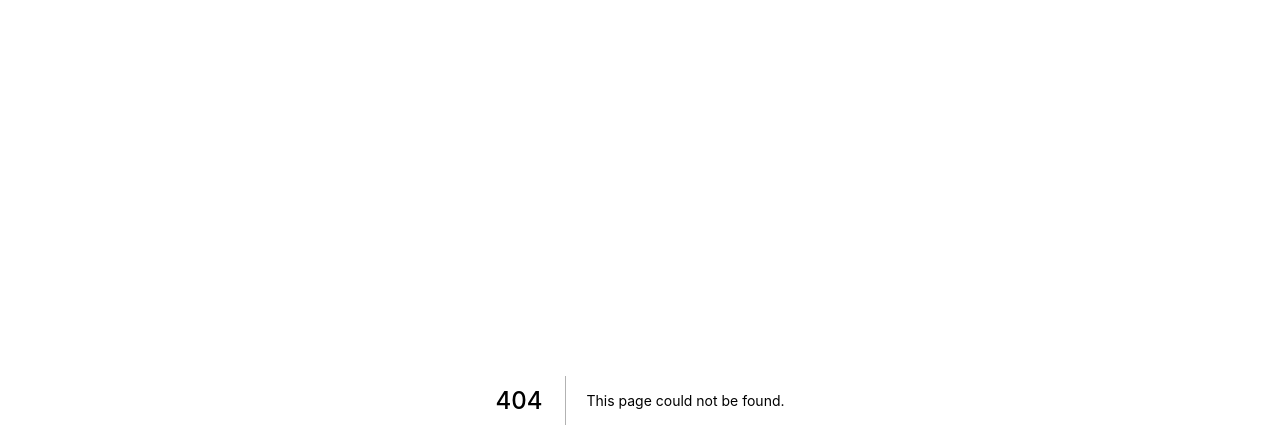
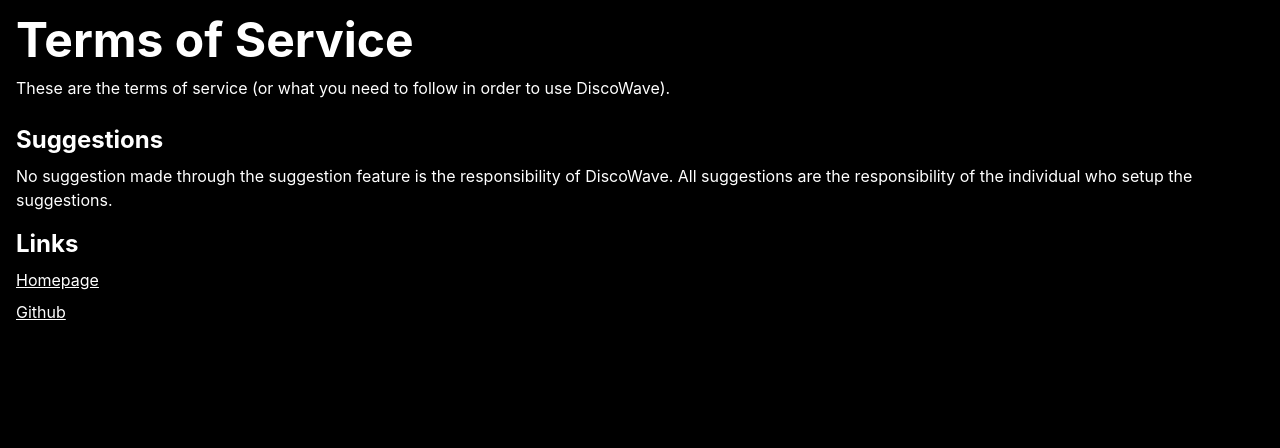
Before and after one commit to codeday-labs-2021/disco-wave, a Next.js app: page /terms in a window 1280 px wide. Before the commit this address had no page. Shown: the top 448 px of the page. Built offline with nearby package versions, Linux system fonts and the light colour scheme.

Commit message:
added TOS and indicator on signin page

```diff
--- a/src/pages/auth/signin.tsx
+++ b/src/pages/auth/signin.tsx
@@ -20,6 +20,18 @@
             </h1>
             <p className="text-gray-400 border-t border-gray-400 pt-6">
               Making discos just a little bit cooler!
+            </p>
+
+            <p className="text-xs text-gray-400">
+              By signing in you agree to our{" "}
+              <a href="/privacy-policy" className="underline">
+                privacy policy
+              </a>{" "}
+              and{" "}
+              <a href="#" className="underline">
+                terms of service
+              </a>
+              .
             </p>
             <button
               className="flex w-full justify-center items-center space-x-3 space-x-4 bg-accent-spotify hover:bg-accent-spotify-darker font-bold py-3 px-6 transition ease-in-out p-2 rounded-full text-white"
--- /dev/null
+++ b/src/pages/terms.tsx
@@ -0,0 +1,40 @@
+export default function Terms() {
+  return (
+    <div className="p-4 space-y-6">
+      <div className="space-y-3">
+        <h1>Terms of Service</h1>
+        <p>
+          These are the terms of service (or what you need to follow in order to
+          use DiscoWave).
+        </p>
+      </div>
+      <div className="space-y-4">
+        <div className="space-y-2">
+          <h3>Suggestions</h3>
+          <p>
+            No suggestion made through the suggestion feature is the
+            responsibility of DiscoWave. All suggestions are the responsibility
+            of the individual who setup the suggestions.
+          </p>
+        </div>
+
+        <div className="space-y-2">
+          <h3>Links</h3>
+          <p>
+            <a className="underline" href="/">
+              Homepage
+            </a>
+          </p>
+          <p>
+            <a
+              className="underline"
+              href="https://github.com/codeday-labs/disco-wave/"
+            >
+              Github
+            </a>
+          </p>
+        </div>
+      </div>
+    </div>
+  );
+}
```
